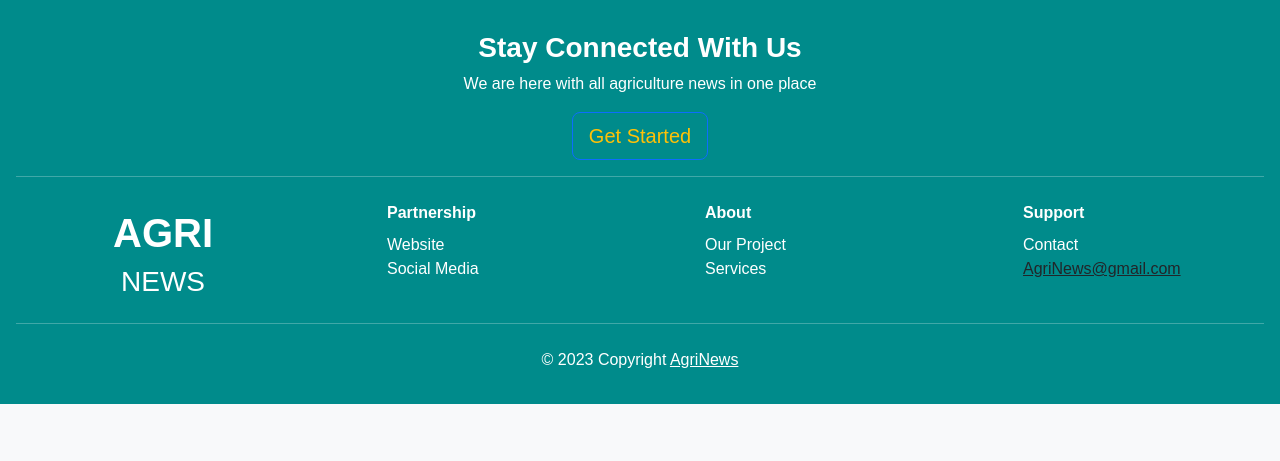
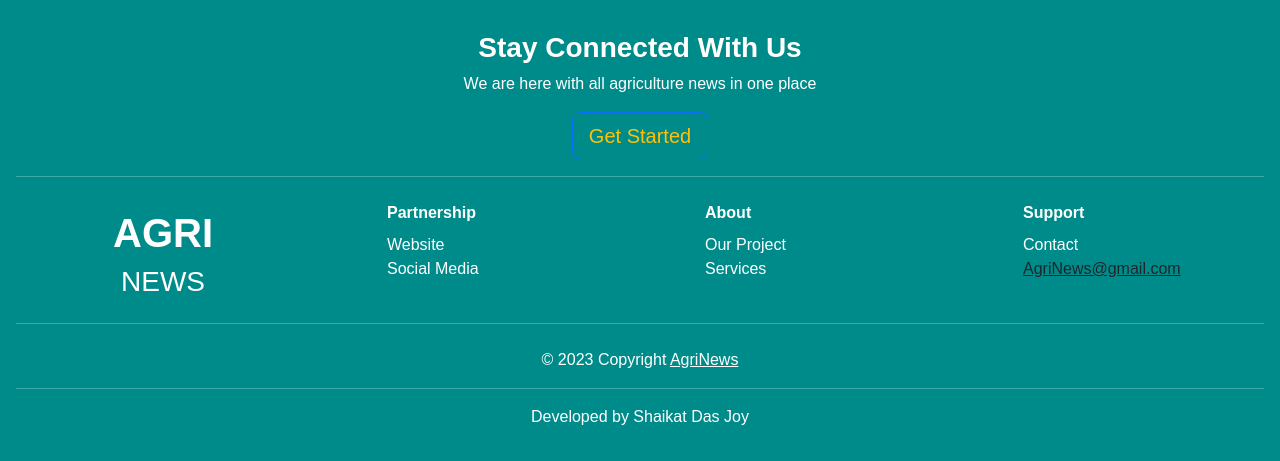
Before and after one commit to Shaikat7/AGRInews, a Django app: page /crop/ in a window 1280 px wide. Shown: the part 1797-2258 px from the top of the page. Before the commit the page ends 2201 px from the top, so only its background shows below. Run offline with Django 4.2, Linux system fonts and the light colour scheme; data comes from the database, SQL or seed files in the repository; some libraries are stand-ins or nearby versions.

Commit message:
Update base.html
second commit

```diff
--- a/templates/base.html
+++ b/templates/base.html
@@ -155,6 +155,8 @@
         <div class="row">
             <div class="col-md-12 text-center pt-2">
                 <p>&copy; 2023 Copyright <a href="/" class="text-white">AgriNews</a></p>
+                <hr>
+                <p> Developed by Shaikat Das Joy</p>
             </div>
         </div>
 
```
